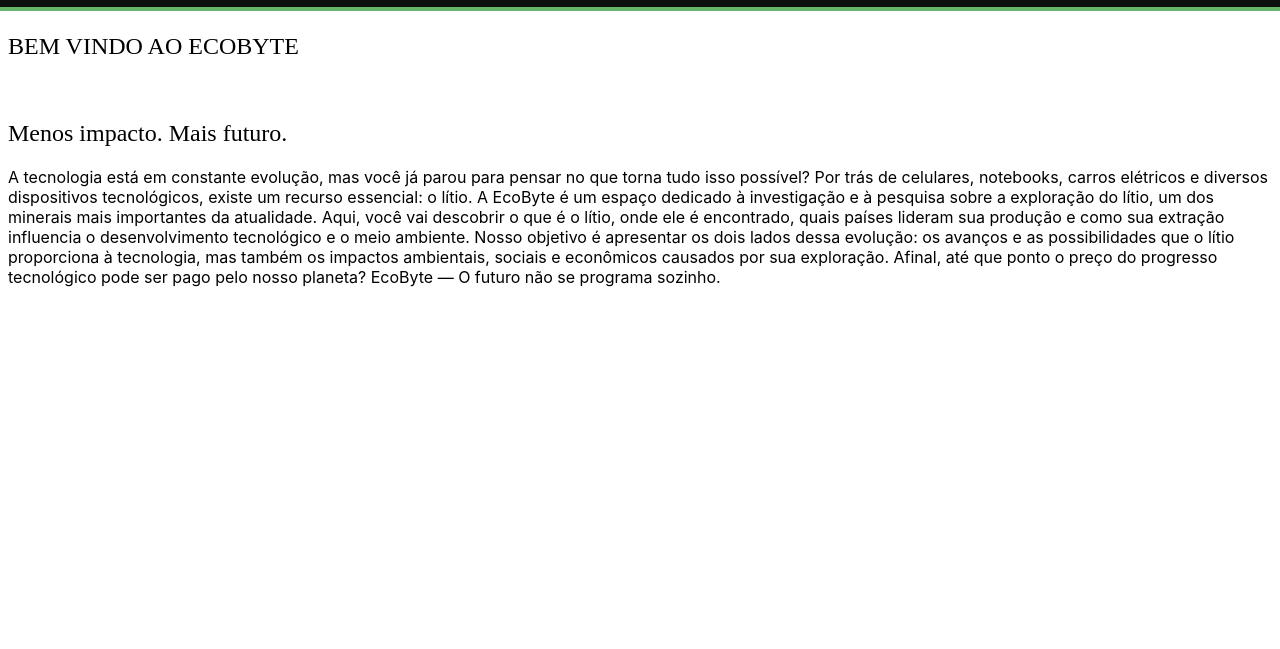
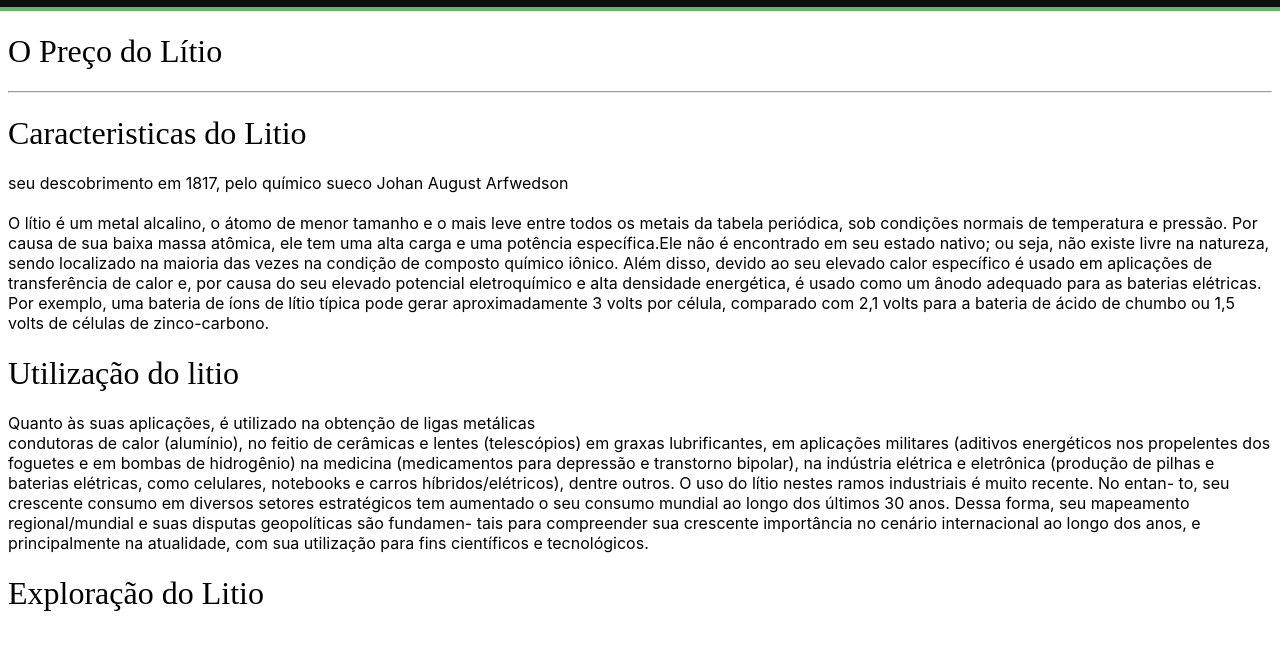
Before and after one commit to cauanvictorcavalcanti-a11y/ecobyte, a plain HTML site: page index.html in a window 1280 px wide. Shown: the part 117-766 px from the top of the page. Drawn offline with Linux system fonts and the light colour scheme.

Commit message:
Add files via upload

```diff
--- a/index.html
+++ b/index.html
@@ -22,18 +22,61 @@
     <main>
 
 
-        <div class="main-container">
-        <aside class="relatorio"> </aside>
-        <section class="hero"><h1>BEM VINDO AO ECOBYTE</h1><br><h2>Menos impacto. Mais futuro.</h2><p>A tecnologia está em constante evolução, mas você já parou para pensar no que torna tudo isso possível? Por trás de celulares, notebooks, carros elétricos e diversos dispositivos tecnológicos, existe um recurso essencial: o lítio.
+        <h1 id="nometema">O Preço do Lítio</h1>
+           <H2></H2>
+<hr>
 
-            A EcoByte é um espaço dedicado à investigação e à pesquisa sobre a exploração do lítio, um dos minerais mais importantes da atualidade. Aqui, você vai descobrir o que é o lítio, onde ele é encontrado, quais países lideram sua produção e como sua extração influencia o desenvolvimento tecnológico e o meio ambiente.
 
-            Nosso objetivo é apresentar os dois lados dessa evolução: os avanços e as possibilidades que o lítio proporciona à tecnologia, mas também os impactos ambientais, sociais e econômicos causados por sua exploração.
+           <h1>Caracteristicas do Litio</h1>
+<!--colocar um link de cor diferente nas partes importantes do texto que redireciona para um site exemplar-->
 
-            Afinal, até que ponto o preço do progresso tecnológico pode ser pago pelo nosso planeta?
+           <p>
+            seu descobrimento em 1817, pelo químico sueco Johan August Arfwedson <br>
+            <br>
+            O lítio é um metal alcalino, o átomo de menor tamanho e o mais leve
+            entre todos os metais da tabela periódica, sob condições normais de temperatura e pressão. Por causa de sua baixa massa atômica, ele tem uma alta carga
+            e uma potência específica.Ele não é encontrado em seu estado nativo; ou seja,
+            não existe livre na natureza, sendo localizado na maioria das vezes na condição de composto químico iônico. Além disso, devido ao seu elevado calor
+            específico é usado em aplicações de transferência de calor e, por causa do seu
+            elevado potencial eletroquímico e alta densidade energética, é usado como
+            um ânodo adequado para as baterias elétricas. Por exemplo, uma bateria de
+            íons de lítio típica pode gerar aproximadamente 3 volts por célula, comparado com 2,1 volts para a bateria de ácido de chumbo ou 1,5 volts de células de
+            zinco-carbono.
+           </p>
 
-            EcoByte — O futuro não se programa sozinho.</p></section>
-        </div>
+            <h1>Utilização do litio</h1>
+          <p>
+
+            <!--revisar os paragrafo-->
+
+            Quanto às suas aplicações, é utilizado na obtenção de ligas metálicas
+            <br>
+            condutoras de calor (alumínio), no feitio de cerâmicas e lentes (telescópios)
+
+            em graxas lubrificantes, em aplicações militares (aditivos energéticos nos propelentes dos foguetes e em bombas de hidrogênio)
+
+            na medicina (medicamentos para depressão e transtorno bipolar), na indústria elétrica e eletrônica
+
+
+            (produção de pilhas e baterias elétricas, como celulares, notebooks e carros
+            híbridos/elétricos), dentre outros.
+
+            O uso do lítio nestes ramos industriais é muito recente. No entan-
+            to, seu crescente consumo em diversos setores estratégicos tem aumentado
+            o seu consumo mundial ao longo dos últimos 30 anos. Dessa forma, seu
+            mapeamento regional/mundial e suas disputas geopolíticas são fundamen-
+            tais para compreender sua crescente importância no cenário internacional ao longo dos anos, e principalmente na atualidade, com sua utilização para fins
+            científicos e tecnológicos.
+
+        </p>
+
+            <h1>Exploração do Litio</h1>
+
+            <p>
+
+
+
+            </p>
 
 
 
```
